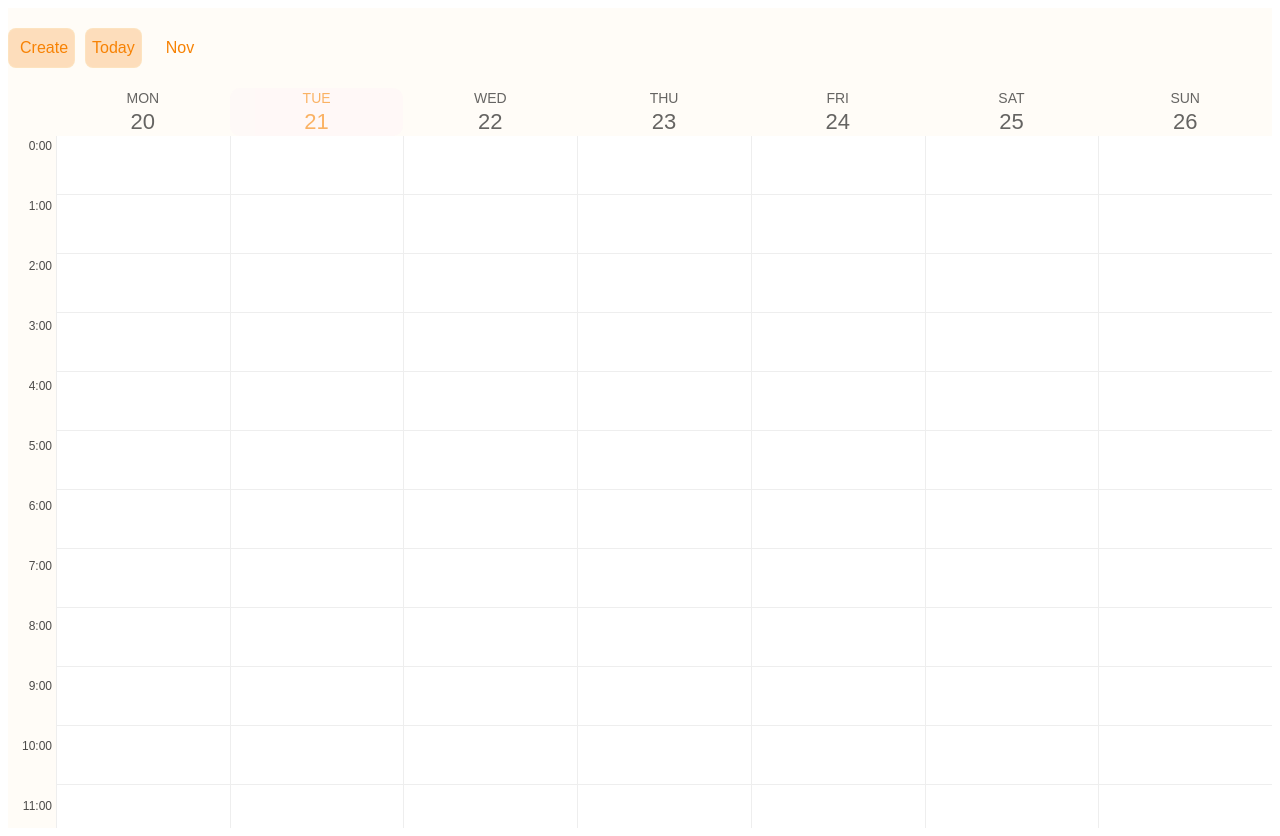
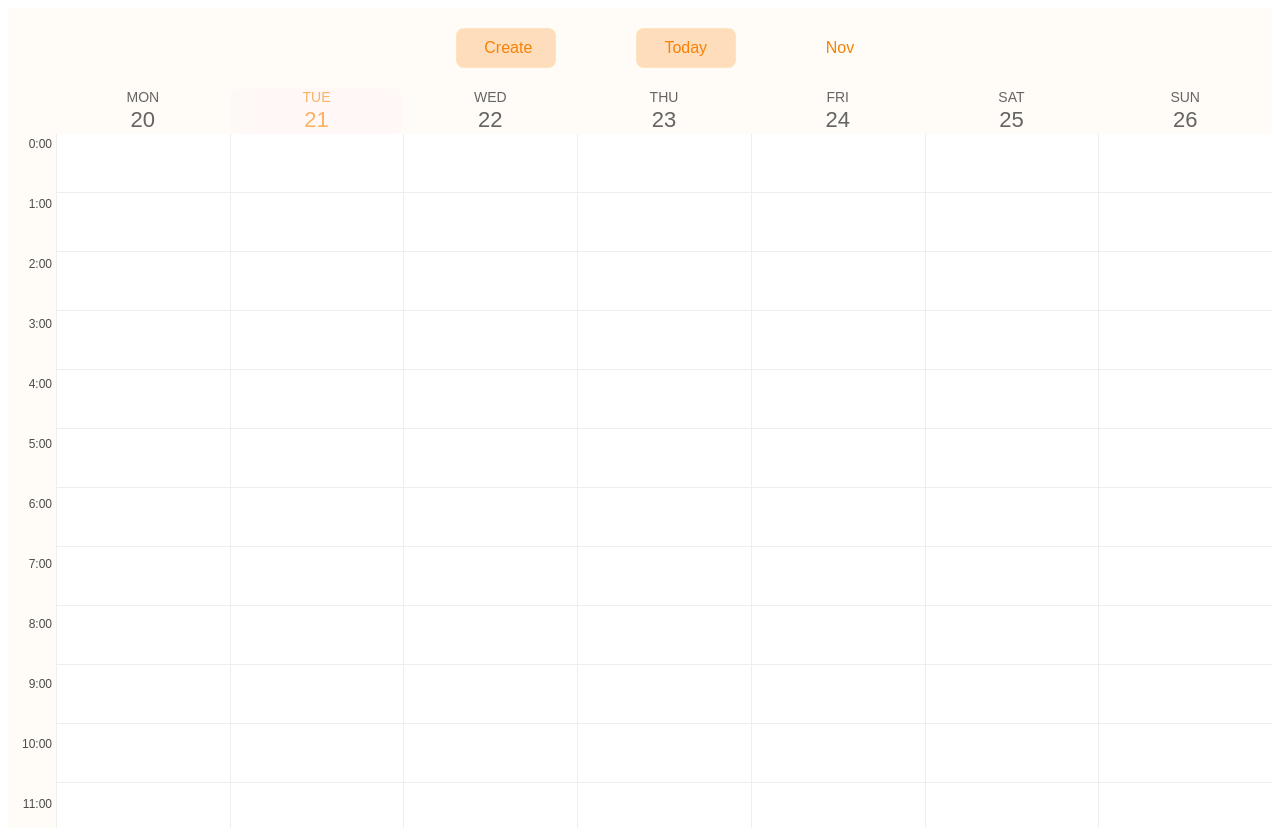
Before and after one commit to StacyBukhtiyarova/Calendar-in-React, a React app: page / in a window 1280 px wide. Built offline with nearby package versions, Linux system fonts and the light colour scheme; no server answers; the HTML template or start-up script is replaced by a standard one.

Commit message:
fixed: abble to create and delete events, changed header styles and added time slot

```diff
--- a/src/common.scss
+++ b/src/common.scss
@@ -1,4 +1,6 @@
 .button {
+  margin: 0 50px 0 30px;
+  width: 100px;
   height: 40px;
   border-radius: 8px;
   border: 1px solid #ccc;
@@ -12,6 +14,7 @@
 }
 
 .icon-button {
+  padding: 0 20px 0 0;
   outline: none;
   border: none;
   cursor: pointer;
--- a/src/components/calendar/calendar.scss
+++ b/src/components/calendar/calendar.scss
@@ -40,8 +40,11 @@
     height: 59px;
     position: relative;
     border-bottom: 1px solid #eee;
+
   }
-
+&__events-time-slot{
+  background-color: rgba(250, 230, 244, 0.308);
+}
   &__day-label {
     flex: 1;
   }
--- a/src/components/event/event.scss
+++ b/src/components/event/event.scss
@@ -4,12 +4,6 @@
   justify-content: center;
   align-items: center;
 
-  &__content {
-    background: #fff;
-    padding: 16px;
-    border: 1px solid #ccc;
-    border-radius: 8px;
-  }
 }
 .overlay {
   position: fixed;
--- a/src/components/header/header.scss
+++ b/src/components/header/header.scss
@@ -1,12 +1,12 @@
 header {
   display: flex;
+  justify-content: center;
   align-items: center;
   height: 10vh;
   background-color: rgba(253, 240, 219, 0.223);
 }
 
 .create-event-btn {
-  margin: 0 10px 0 0;
   &__icon {
     margin: 0 5px 0 0;
   }
--- a/src/components/hour/Hour.jsx
+++ b/src/components/hour/Hour.jsx
@@ -33,7 +33,9 @@ const Hour = ({ dataHour, hourEvents, setEvents }) => {
 
   return (
     <div
-      className="calendar__time-slot"
+      className={`calendar__time-slot ${
+        hourEvents.length > 0 ? 'calendar__events-time-slot' : ''
+      }`}
       data-time={dataHour + 1}>
       {/* if no events in the current hour nothing will render here */}
       {res}
--- a/src/components/hour/hour.scss
+++ b/src/components/hour/hour.scss
@@ -2,10 +2,13 @@
   display: flex;
   flex-direction: column;
   height: calc(100vh - 60px);
-  background-color: red;
+
   &__time-slot {
     height: 59px;
     position: relative;
     border-bottom: 1px solid #eee;
   }
+  &__events-time-slot {
+    background-color: orange;
+  }
 }
--- a/src/components/navigation/navigation.scss
+++ b/src/components/navigation/navigation.scss
@@ -1,5 +1,6 @@
 .navigation {
   padding: 20 0 0 0;
+
   &__displayed-month {
     color: rgb(247, 130, 4);
   }
--- a/src/components/sidebar/Sidebar.jsx
+++ b/src/components/sidebar/Sidebar.jsx
@@ -3,9 +3,10 @@ import React from 'react';
 import './sidebar.scss';
 
 const Sidebar = (props) => {
-  const hours = Array(24)
+  const hours = Array(25)
     .fill()
     .map((val, index) => {
+      console.log(index);
       return index;
     });
 
```
